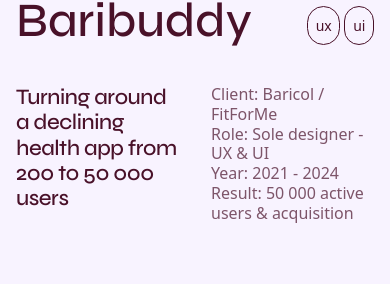
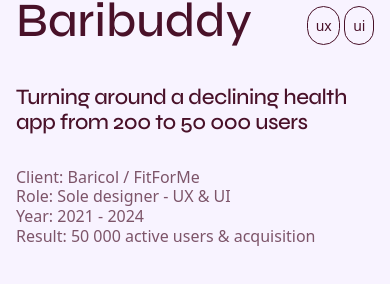
Before and after one commit to lica-ux/portfolio, a React (Vite) app: page /work/booky in a window 390 px wide. Shown: the part 378-662 px from the top of the page. Built offline with nearby package versions, Linux system fonts and the light colour scheme.

Commit message:
chore: auto-save 2026-05-01 07:52

```diff
--- a/src/components/CaseIntro/CaseIntro.tsx
+++ b/src/components/CaseIntro/CaseIntro.tsx
@@ -26,15 +26,15 @@ export default function CaseIntro({ title, tags, headline, metaLines }: CaseIntr
         </div>
       </div>
 
-      <div className="flex flex-wrap gap-8 pb-20 md:pb-52">
+      <div className="flex flex-col md:flex-row gap-8 pb-20 md:pb-52">
         <p
-          className="flex-1 font-display font-normal text-[22px] md:text-[34px] leading-[1.15] tracking-[-0.02em] min-w-0 md:min-w-[280px] max-w-[640px]"
+          className="md:flex-1 font-display font-normal text-[22px] md:text-[34px] leading-[1.15] tracking-[-0.02em] md:max-w-[640px]"
           style={{ color: 'var(--color-nav-text)' }}
         >
           {headline}
         </p>
         <div
-          className="flex-1 text-base md:text-[24px] leading-[1.24] md:flex-none md:w-[640px]"
+          className="text-base md:text-[24px] leading-[1.24] shrink-0 md:w-[640px]"
           style={{ color: 'var(--color-hero-subtitle)' }}
         >
           {metaLines.map((line, i) => (
```
